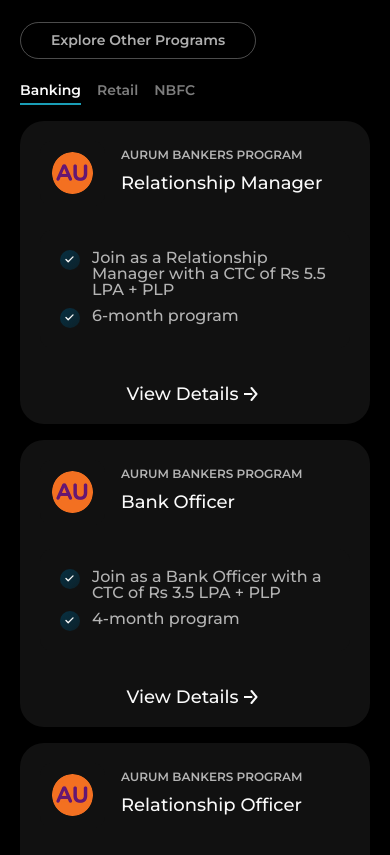
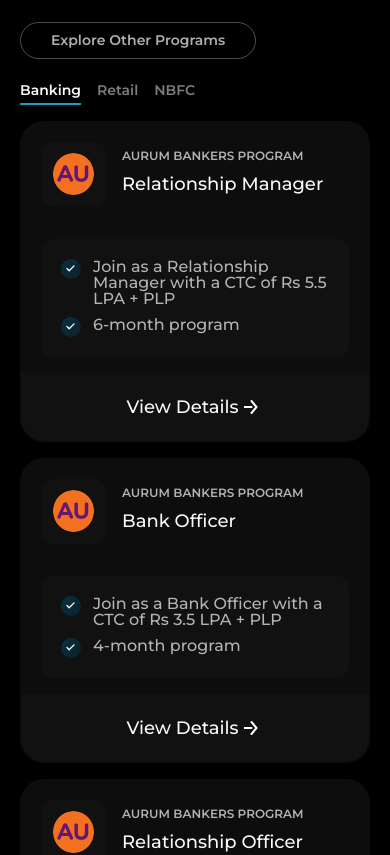
Before and after one commit to Sourabh4151/Crack-ED-Website, a React (Vite) app: page /programs in a window 390 px wide. Shown: the part 1140-1995 px from the top of the page. Built offline with nearby package versions, Linux system fonts and the light colour scheme.

Commit message:
Programs Page cards updated

```diff
--- a/src/components/ProgramsList/ProgramsList.css
+++ b/src/components/ProgramsList/ProgramsList.css
@@ -94,14 +94,20 @@
   width: 384px;
   min-height: 318px;
   height: auto;
-  background: rgba(17, 17, 17, 1);
+  background: rgba(13, 13, 13, 1);
+  border: 0.5px solid transparent;
   border-radius: 24px;
-  padding: 24px;
+  padding: 24px 24px 0 24px;
   display: flex;
   flex-direction: column;
   gap: 16px;
   box-sizing: border-box;
-  overflow: visible;
+  overflow: hidden;
+  transition: border-color 0.3s ease;
+}
+
+.programs-list .program-card:hover {
+  border-color: rgba(26, 158, 183, 1);
 }
 
 .programs-list .program-card-top {
@@ -109,7 +115,7 @@
   flex-direction: row;
   align-items: flex-start;
   gap: 16px;
-  margin-bottom: 8px;
+  margin-bottom: 16px;
   min-width: 0;
   width: 100%;
   max-width: 100%;
@@ -149,6 +155,7 @@
   flex: 1;
   margin-top: 0;
   margin-left: 0;
+  margin-right: 0;
   padding-left: 0;
   min-height: 0;
   overflow: visible;
@@ -210,10 +217,9 @@
   background: rgba(17, 17, 17, 1);
   border-radius: 12px;
   padding: 20px 24px 20px 24px;
-  width: calc(100% + 24px);
-  max-width: calc(384px + 24px);
+  width: calc(100% + 6px);
   margin: 0;
-  margin-top: -75px;
+  margin-top: -60px;
   margin-left: -24px;
   position: relative;
   overflow: visible;
@@ -275,9 +281,23 @@
   display: flex;
   align-items: center;
   justify-content: center;
-  margin-top: 16px;
+  margin-top: auto;
+  margin-bottom: 0;
+  margin-left: -24px;
+  margin-right: -24px;
+  padding: 40px 24px 28px;
   position: relative;
-  background: transparent;
+  background: rgba(17, 17, 17, 1);
+  border-radius: 0 0 24px 24px;
+  width: calc(100% + 48px);
+  min-width: calc(100% + 48px);
+  box-sizing: border-box;
+  transition: background 0.3s ease;
+  cursor: pointer;
+}
+
+.programs-list .program-card:hover .program-card-footer {
+  background: rgba(26, 158, 183, 1);
 }
 
 .view-details-link {
@@ -292,10 +312,19 @@
   display: flex;
   flex-direction: row;
   align-items: center;
+  justify-content: center;
   gap: 5px;
-  width: fit-content;
-  height: fit-content;
+  width: 100%;
+  height: 100%;
+  text-align: center;
+  margin: 0;
+  padding: 0;
   transition: color 0.3s ease;
+  position: absolute;
+  top: 0;
+  left: 0;
+  right: 0;
+  bottom: 0;
 }
 
 .view-details-link:hover {
@@ -374,6 +403,14 @@
     margin-left: 0;
     padding: 20px 20px 20px 20px;
   }
+
+  .programs-list .program-card-footer {
+    width: calc(100% + 48px);
+    min-width: calc(100% + 48px);
+    max-width: calc(100% + 48px);
+    margin-left: -24px;
+    margin-right: -24px;
+  }
 }
 
 @media (max-width: 480px) {
@@ -387,7 +424,15 @@
   }
 
   .programs-list .program-card {
-    padding: 20px;
+    padding: 20px 20px 0 20px;
+  }
+
+  .programs-list .program-card-footer {
+    width: calc(100% + 40px);
+    min-width: calc(100% + 40px);
+    max-width: calc(100% + 40px);
+    margin-left: -20px;
+    margin-right: -20px;
   }
 
   .programs-list .program-card-icon {
--- a/src/components/ProgramsList/ProgramsList.jsx
+++ b/src/components/ProgramsList/ProgramsList.jsx
@@ -231,6 +231,7 @@
                     </div>
                   ))}
                 </div>
+              </div>
               <div className="program-card-footer">
                 <a
                   href={getProgramLink(activeTab, item.role) || '#'}
@@ -248,7 +249,6 @@
                 </a>
               </div>
             </div>
-            </div>
           ))}
         </div>
       </div>
```
Lines whose indentation alone changed are shown as unchanged.
